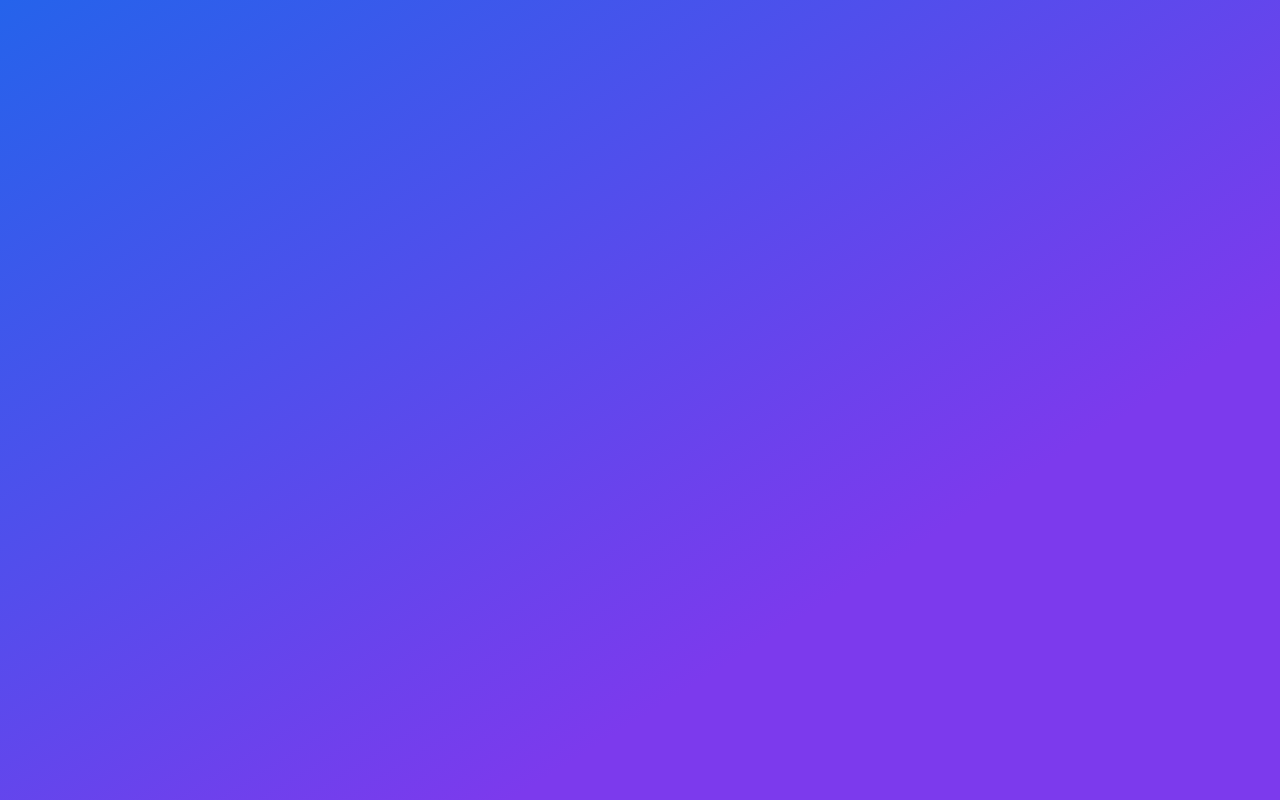
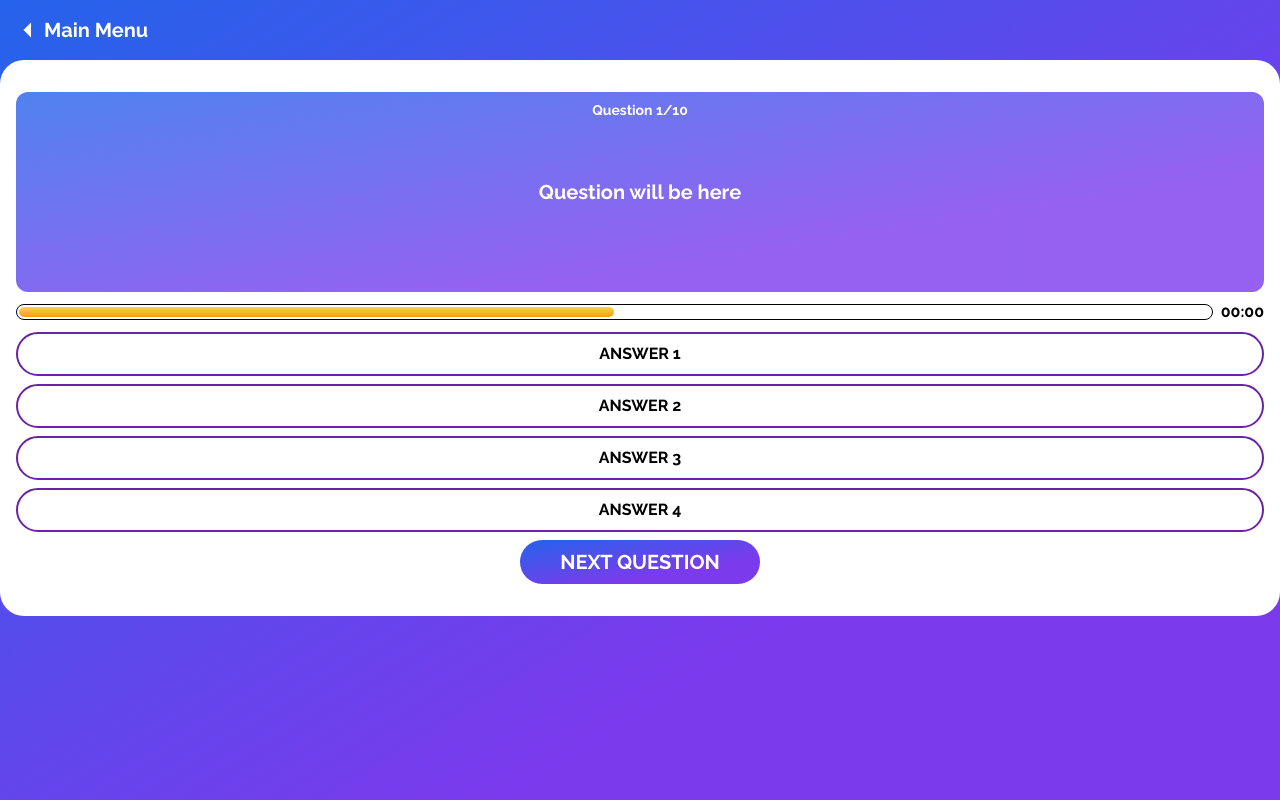
Before and after one commit to BBualdo/QuizGame, an Angular app in the folder QuizGame.UI/: page /play/session in a window 1280 px wide. Before the commit this address led to /. Built offline with nearby package versions, Linux system fonts and the light colour scheme.

Commit message:
Question session field template

```diff
--- a/QuizGame.UI/src/app/app.routes.ts
+++ b/QuizGame.UI/src/app/app.routes.ts
@@ -9,6 +9,7 @@ import { SelectQuizComponent } from '../components/Game-Session/select-quiz/sele
 import { CreateGameLayout } from '../components/Game-Session/create-game-layout/game-session.component';
 import { SelectDifficultyComponent } from '../components/Game-Session/select-difficulty/select-difficulty.component';
 import { EnterUsernameComponent } from '../components/Game-Session/enter-username/enter-username.component';
+import { GameSessionComponent } from '../components/Game-Session/game-session/game-session.component';
 
 export const routes: Routes = [
   { path: '', component: MainMenuComponent },
@@ -19,6 +20,7 @@ export const routes: Routes = [
       { path: '', component: EnterUsernameComponent },
       { path: 'quiz', component: SelectQuizComponent },
       { path: 'difficulty', component: SelectDifficultyComponent },
+      { path: 'session', component: GameSessionComponent },
     ],
   },
   {
--- /dev/null
+++ b/QuizGame.UI/src/components/Game-Session/game-session/game-session.component.html
@@ -0,0 +1,17 @@
+<div class="flex flex-col gap-2">
+  <div class="gradient-purple-80 relative flex flex-col justify-center items-center text-white text-center text-xl font-bold text-balance min-h-[200px] w-full rounded-xl">
+    <p class="text-sm absolute top-2">Question 1/10</p>
+    <p>Question will be here</p>
+  </div>
+  <div>
+    <countdown-timer />
+  </div>
+  <div class="flex flex-col items-center gap-2">
+    @for (answer of [1, 2, 3, 4];track $index) {
+      <button class="btn tertiary-btn w-full text-base">Answer {{answer}}</button>
+    }
+  </div>
+  <div class="flex items-center justify-center">
+    <button class="btn secondary-btn">Next Question</button>
+  </div>
+</div>
--- a/QuizGame.UI/src/components/Game-Session/select-difficulty/select-difficulty.component.html
+++ b/QuizGame.UI/src/components/Game-Session/select-difficulty/select-difficulty.component.html
@@ -3,22 +3,22 @@
   <div class="flex flex-col items-center gap-4">
     <button
       (click)="selectDifficulty('Easy')"
-      class="btn gradient-green text-white grayscale opacity-50"
-      [ngClass]="{'grayscale-0 opacity-100': selectedDifficulty === 'Easy'}"
+      class="btn gradient-green text-white"
+      [ngClass]="{'grayscale opacity-50': selectedDifficulty !== 'Easy'}"
     >
       Easy
     </button>
     <button
       (click)="selectDifficulty('Medium')"
-      class="btn gradient-amber text-white grayscale"
-      [ngClass]="{'grayscale-0': selectedDifficulty === 'Medium'}"
+      class="btn gradient-amber text-white"
+      [ngClass]="{'grayscale': selectedDifficulty !== 'Medium'}"
     >
       Medium
     </button>
     <button
       (click)="selectDifficulty('Hard')"
-      class="btn gradient-red text-white grayscale opacity-50"
-      [ngClass]="{'grayscale-0 opacity-100': selectedDifficulty === 'Hard'}"
+      class="btn gradient-red text-white"
+      [ngClass]="{'grayscale opacity-40': selectedDifficulty !== 'Hard'}"
     >
       Hard
     </button>
--- a/QuizGame.UI/src/components/Game-Session/select-difficulty/select-difficulty.component.ts
+++ b/QuizGame.UI/src/components/Game-Session/select-difficulty/select-difficulty.component.ts
@@ -43,6 +43,6 @@ export class SelectDifficultyComponent {
   }
 
   play() {
-    console.log(this.gameService.newGame);
+    this.router.navigate(['play/session']);
   }
 }
--- /dev/null
+++ b/QuizGame.UI/src/components/Game-Session/timer/timer.component.html
@@ -0,0 +1,6 @@
+<div class="flex items-center gap-2">
+  <div class="h-4 border rounded-full p-[2px] bg-white border-black flex-1">
+    <div class="h-full w-1/2 gradient-amber rounded-full"></div>
+  </div>
+  <p class="font-bold">00:00</p>
+</div>
--- a/QuizGame.UI/src/styles.css
+++ b/QuizGame.UI/src/styles.css
@@ -79,6 +79,10 @@
     @apply bg-gradient-to-br from-blue-600 to-violet-600 to-70%;
   }
 
+  .gradient-purple-80 {
+    @apply bg-gradient-to-br from-blue-600/80 to-violet-600/80 to-70%;
+  }
+
   .gradient-purple-reversed {
     @apply bg-gradient-to-tl from-blue-600 to-violet-600 to-70%;
   }
```
Also changed, not shown: QuizGame.UI/src/components/Game-Session/game-session/game-session.component.ts (added, +10 -0 lines), QuizGame.UI/src/components/Game-Session/timer/timer.component.ts (added, +9 -0 lines).
